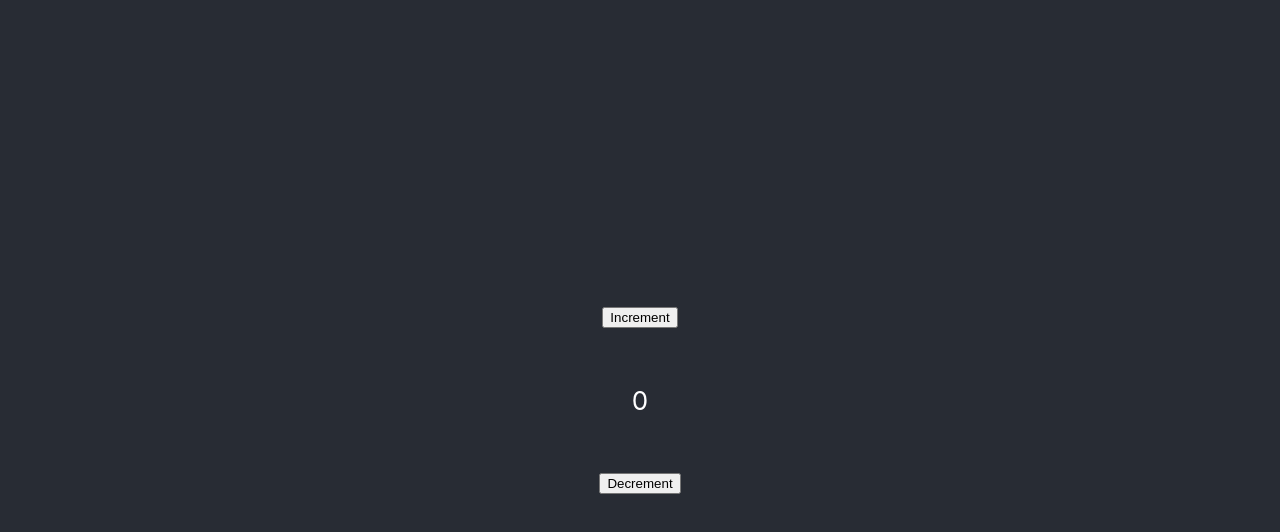
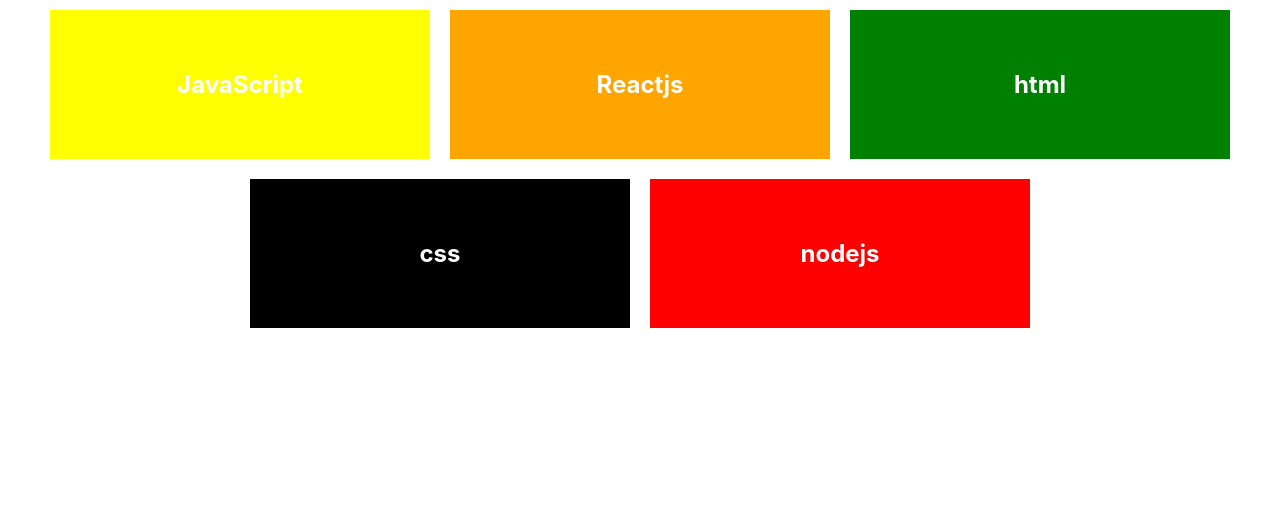
Before and after one commit to suresh9058/reactjs_ashokit_august_batch, a React (Create React App) app: page / in a window 1280 px wide. Shown: the top 532 px of the page. Built offline with nearby package versions, Linux system fonts and the light colour scheme.

Commit message:
react simple component development.

```diff
--- a/src/App.js
+++ b/src/App.js
@@ -15,6 +15,8 @@
 import ErrorHandling, {Footer} from './ErrorHandling';
 import ReactChildrenProps from './ReactChildrenProps';
 import ReactParentChild from './ReactParentChild';
+import ColorCard from './ColorCard';
+import ColorContainer from './ColorContainer';
 // import Footer from './ErrorHandling';
 
 // class App extends React.Component {
@@ -29,7 +31,7 @@
 
   return (
     <div className="App">
-      <header className="App-header">
+      {/* <header className="App-header"> */}
         {/* <img src={logo} className="App-logo" alt="logo" />
         <p>
           Edit <code>src/App.js</code> react session.
@@ -66,8 +68,11 @@
         <p>this is the children comp</p>
         <p>this is the children comp</p>
       </ReactChildrenProps>  */}
-      <ReactParentChild />
-      </header>
+      {/* <ReactParentChild /> */}
+      {/* <ColorCard />
+      <ColorCard /> */}
+      <ColorContainer />
+      {/* </header> */}
     </div>
   );
 }
--- /dev/null
+++ b/src/ColorCard.css
@@ -0,0 +1,7 @@
+.color-box {
+    width: 300px;
+    color: white;
+    padding: 40px;
+    margin: 10px;
+    display: inline-block;
+}
--- /dev/null
+++ b/src/ColorCard.js
@@ -0,0 +1,11 @@
+import './ColorCard.css';
+
+function ColorCard({title, color}) {
+    return (
+        <div className="color-box" style={{backgroundColor: color}}>
+            <h2>{title}</h2>
+        </div>
+    )
+}
+
+export default ColorCard;
--- /dev/null
+++ b/src/ColorContainer.js
@@ -0,0 +1,33 @@
+import ColorCard from "./ColorCard";
+
+const ColorValues = [
+    {
+        title: "JavaScript",
+        color: "yellow"
+    },
+    {
+        title: "Reactjs",
+        color: "orange"
+    },
+    {
+        title: "html",
+        color: "green"
+    },
+    {
+        title: "css",
+        color: "black"
+    },
+
+    {
+        title: "nodejs",
+        color: "red"
+    },
+];
+
+function ColorContainer() {
+    return (
+        ColorValues.map((color)=> <ColorCard title={color.title} color={color.color}/>)
+    )
+}
+
+export default ColorContainer;
```
